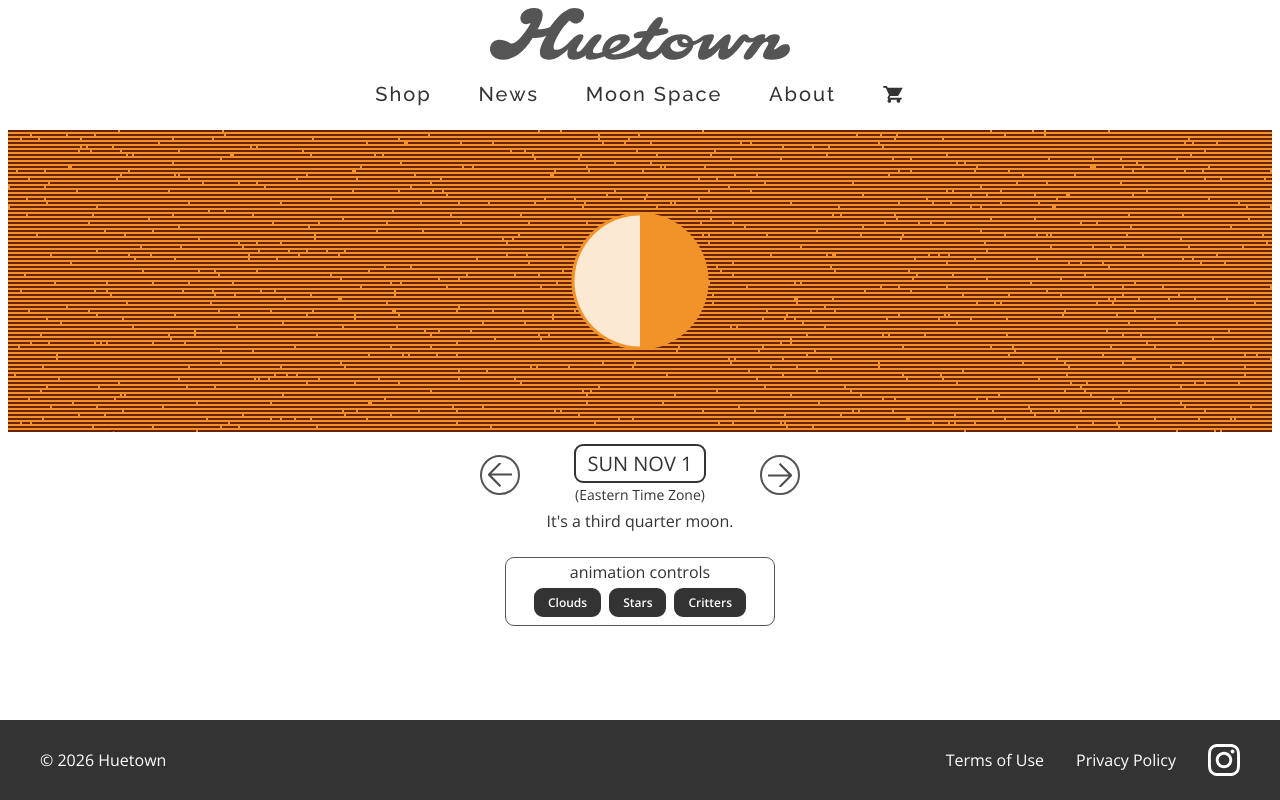
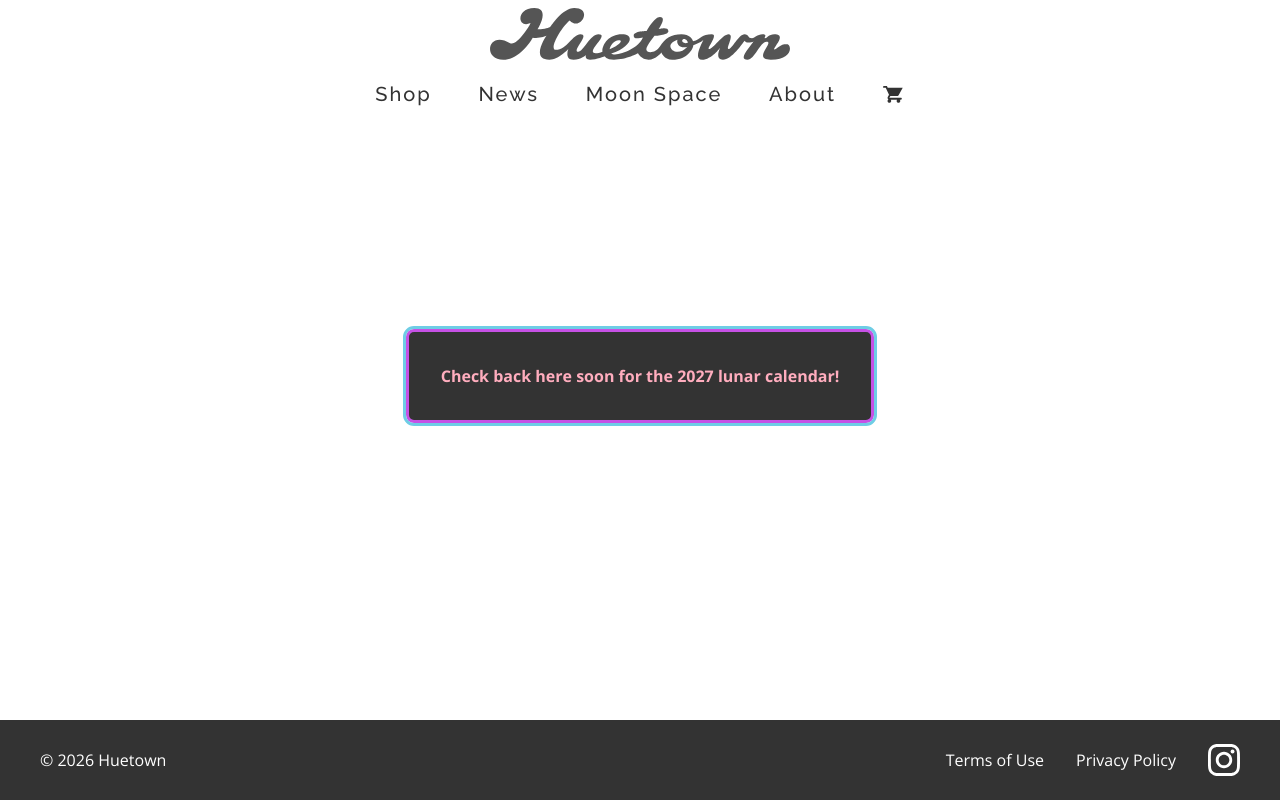
Before and after one commit to alecthibodeau/huetown, a React (Vite) app: page / in a window 1280 px wide. Built offline with nearby package versions, Linux system fonts and the light colour scheme.

Commit message:
feat: update news component to include new info

```diff
--- a/src/components/Home.tsx
+++ b/src/components/Home.tsx
@@ -16,7 +16,7 @@ import MoonSpan from './MoonSpan';
 function Home(props: { isShopActive: boolean }): JSX.Element {
   const featured: ItemProps = items.lunarCalendar2026;
   const isFeatured: boolean = false;
-  const isNewsInHome: boolean = false;
+  const isNewsInHome: boolean = true;
   const isRedirectToMoonSpace: boolean = false;
 
   const navigate: NavigateFunction = useNavigate();
--- a/src/components/News.tsx
+++ b/src/components/News.tsx
@@ -5,7 +5,7 @@ import images from '../constants/images';
 import '../styles/news.scss';
 
 function News(): JSX.Element {
-  const isWithImage: boolean = true;
+  const isWithImage: boolean = false;
 
   return (
     <div className={`news ${isWithImage ? 'with-image' : ''}`}>
@@ -15,11 +15,7 @@ function News(): JSX.Element {
         : null
       }
       <div className="news-text-wrapper">
-        <span className="bold">Recently</span>: Alec donated this new ink drawing
-        to the <a className="text-link"
-        href="https://newurbanarts.org/event/nuas-29th-birthday-bash-silent-art-auction-jurassic-arts"
-        target="_blank">New Urban Arts 29th Birthday Bash + Silent Art Auction</a>. The
-        piece's sale helped raise funds to provide arts programs for young people.
+        Check back here soon for the 2027 lunar calendar!
       </div>
     </div>
   );
--- a/src/styles/news.scss
+++ b/src/styles/news.scss
@@ -20,13 +20,15 @@
 }
 
 .news-text-wrapper {
-  max-width: 24rem;
-  padding: 1rem 1.5rem;
+  max-width: 25rem;
+  padding: 2rem;
   border: $border-width-large solid $huetown-purple;
   border-radius: .5rem;
   outline: $border-width-large solid $huetown-blue;
   margin: 0 2rem 3rem;
-  background-color: $huetown-yellow;
+  font-weight: 700;
+  background-color: $color-dark-background;
+  color: #ffadbe;
   animation: pulse 2s infinite;
 
   &:hover {
```
